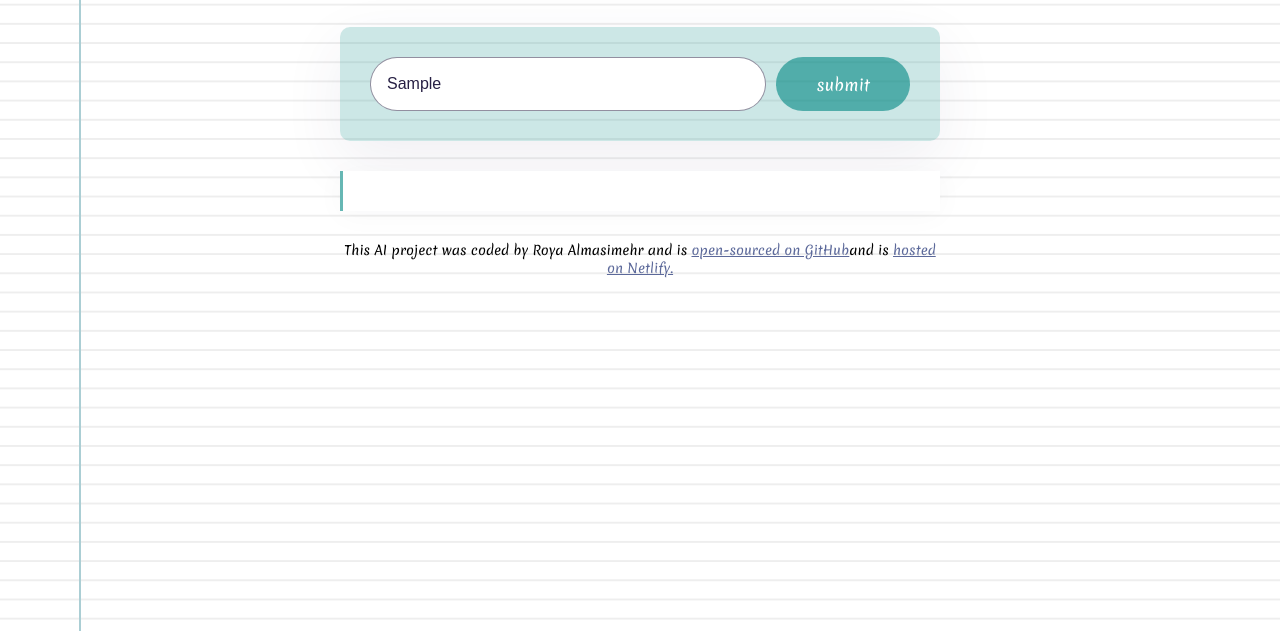
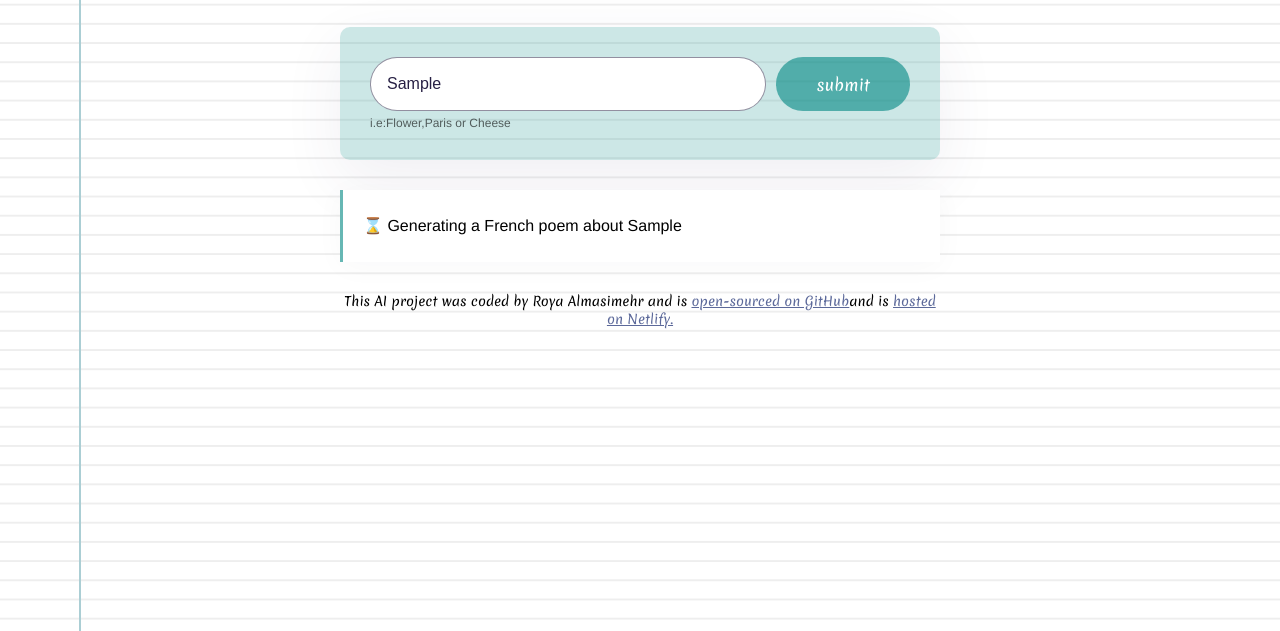
Before and after one commit to RoyaAlmasimehr/french-poem-generator, a plain HTML site: page index.html in a window 1280 px wide. Both pictures are taken after typing "Sample" into the empty fields and a click on the input "submit". Shown: the part 169-800 px from the top of the page. Drawn offline with nearby package versions, Linux system fonts and the light colour scheme; no server answers.

Commit message:
improved the User Experience

```diff
--- a/index.html
+++ b/index.html
@@ -5,13 +5,14 @@
     <meta name="viewport" content="width=device-width, initial-scale=1.0" />
     <title>AI French Poem Generator</title>
     <link rel="stylesheet" href="src/style.css" />
-    <link rel="preconnect" href="https://fonts.googleapis.com">
-<link rel="preconnect" href="https://fonts.gstatic.com" crossorigin>
-<link href="https://fonts.googleapis.com/css2?family=Merienda&family=Playfair+Display:wght@700&family=Poppins:wght@500;700&display=swap" rel="stylesheet">
+    <link rel="preconnect" href="https://fonts.googleapis.com" />
+    <link rel="preconnect" href="https://fonts.gstatic.com" crossorigin />
+    <link
+      href="https://fonts.googleapis.com/css2?family=Merienda&family=Playfair+Display:wght@700&family=Poppins:wght@500;700&display=swap"
+      rel="stylesheet"
+    />
     <script src="https://unpkg.com/typewriter-effect@latest/dist/core.js"></script>
     <script src="https://cdn.jsdelivr.net/npm/axios@1.1.2/dist/axios.min.js"></script>
-
-
   </head>
   <body>
     <div class="container">
@@ -20,22 +21,24 @@
       </header>
 
       <main>
+        <div class="form-container">
           <form id="poem-generator-form">
             <input
               type="text"
-
-          placeholder="Enter the topic of the French poem"
+              placeholder="Enter the topic of a French poem"
               autofocus
               required
               autocomplete="off"
               class="instructions"
               id="user-instructions"
             />
-        <input type="submit" value="submit"  class="submit-button" />
+            <input type="submit" value="submit" class="submit-button" />
+
           </form>
-      <div class="poem" id="poem">
+              <div class="hint">i.e:Flower,Paris or Cheese</div>
+        </div>
 
-      </div>
+        <div class="poem hidden " id="poem"></div>
       </main>
 
       <footer>
@@ -46,8 +49,8 @@
         >
           open-sourced on GitHub</a
         >and is
-      <a href="https://french-poem-generator-200.netlify.app/"
-       target="_blank" >hosted on Netlify.</a
+        <a href="https://french-poem-generator-200.netlify.app/" target="_blank"
+          >hosted on Netlify.</a
         >
       </footer>
     </div>
--- a/src/index.js
+++ b/src/index.js
@@ -4,7 +4,7 @@ function displayPoem(response){
          strings: response.data.answer,
          autoStart: true,
          delay: 10,
-         cursor: "🕯",
+         cursor: "🖋",
        });
 }
 
@@ -20,6 +20,12 @@ function generatePoem(event){
        "You are a romantic Poem expert and love to write short poems. You mission is to generate a 4 line poem in basic HTML and separate each line with a <br />. Make sure to follow the user instructions. Do not include a title to the poem. Sign the poem with 'SheCodes AI' inside a <strong> element at the end of the poem and NOT at the beginning";
     let prompt = ` User instructions : insGenerate a French poem about ${instructionsInput.value} `;
     let apiUrl = `https://api.shecodes.io/ai/v1/generate?prompt=${prompt}&context=${context}&key=${apiKey}`;
+
+let poemElement=document.querySelector("#poem");
+poemElement.classList.remove("hidden");
+poemElement.innerHTML = ` <div class="blink"> ⌛️  Generating a French poem about ${instructionsInput.value}`
+
+
     axios.get(apiUrl).then(displayPoem);
 
     console.log("Generating poem");
--- a/src/style.css
+++ b/src/style.css
@@ -27,14 +27,24 @@ header {
   margin-bottom: 30px;
 
 }
-
-form {
-  padding: 30px;
+.form-container{
+     padding:30px;
   background-color:  rgba(0, 136, 131,0.2);
   box-shadow: 0px 20px 60px rgba(65, 50, 100, 0.08);
   border-radius: 10px;
+   margin-bottom: 30px;
+}
+
+form {
+
   display: flex;
-  margin-bottom: 30px;
+
+}
+.hint{
+    list-style: 1.5;
+    font-size: 12px;
+    margin-top: 5px;
+    opacity: 0.6;
 }
 .instructions {
   padding: 16px;
@@ -65,6 +75,12 @@ form {
   line-height: 2;
   border-left: 3px solid rgba(0, 136, 131,0.6);
   box-shadow: 0px 4px 30px 0px rgba(39, 33, 66, 0.03);
+
+
+}
+
+.hidden{
+    display: none;
 }
 .poem strong{
     color: rgba(0, 136, 131,0.6);
@@ -77,3 +93,21 @@ footer {
        font-family: 'Merienda', cursive;
 
 }
+
+
+
+
+.blink {
+  animation: blink-animation 1s steps(5, start) infinite;
+  -webkit-animation: blink-animation 1s steps(5, start) infinite;
+}
+@keyframes blink-animation {
+  to {
+    visibility: hidden;
+  }
+}
+@-webkit-keyframes blink-animation {
+  to {
+    visibility: hidden;
+  }
+}
```
Lines whose indentation alone changed are shown as unchanged.
